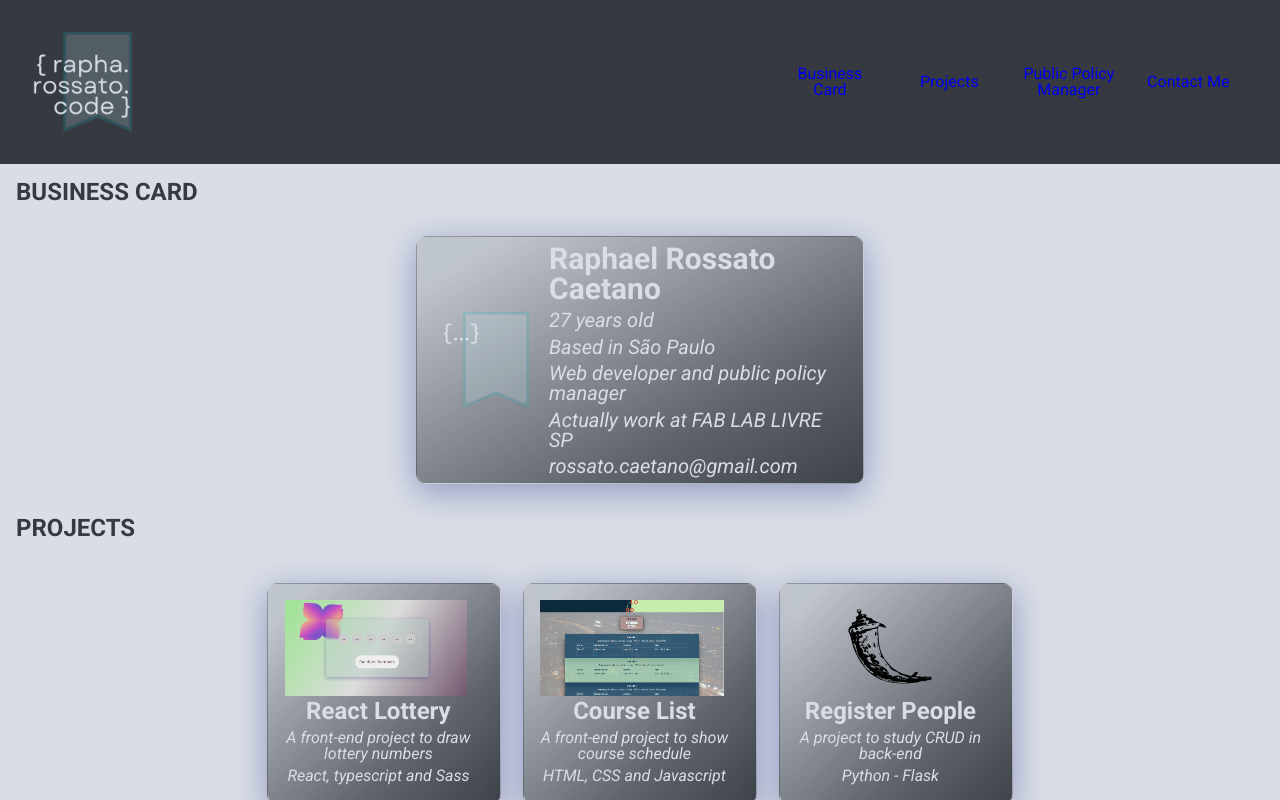
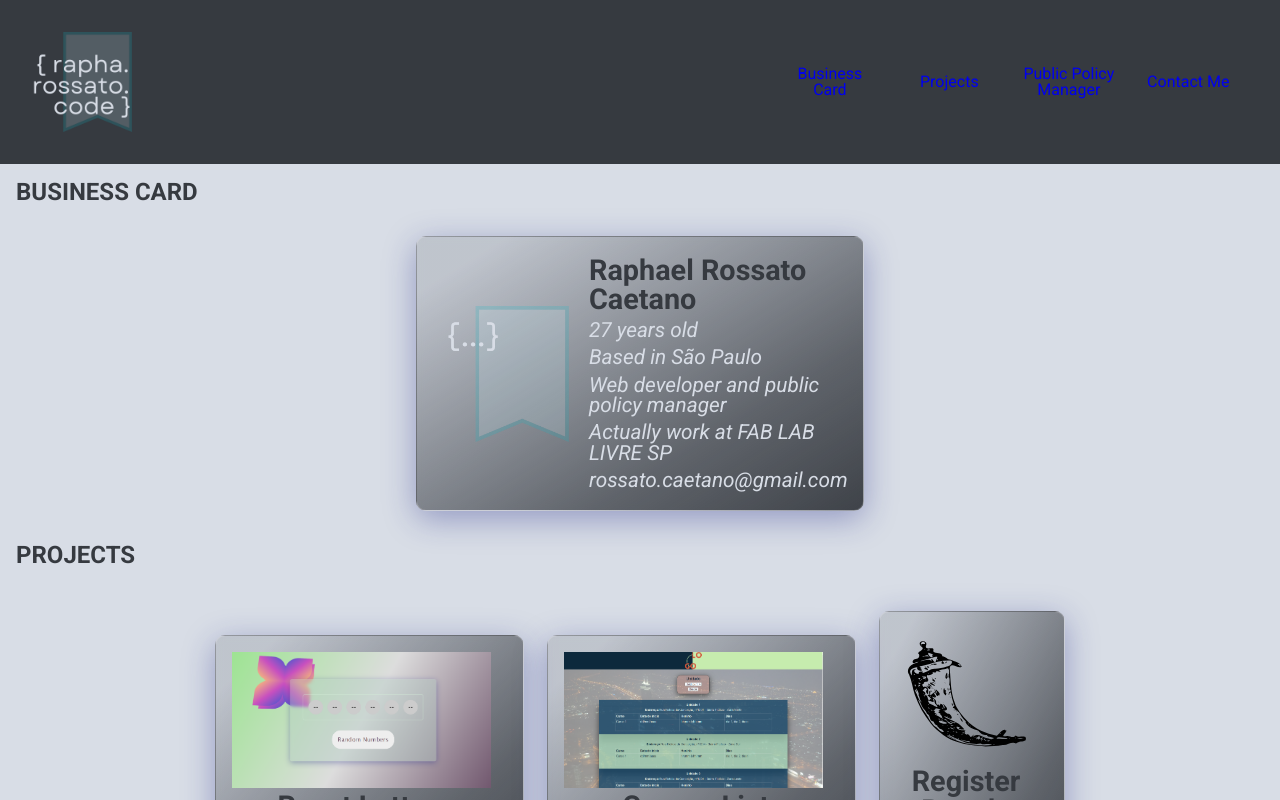
Before and after one commit to rossatocaetano/portfolio, a React (Create React App) app: page / in a window 1280 px wide. Shown: the top 800 px of the page. Built offline with nearby package versions, Linux system fonts and the light colour scheme.

Commit message:
fix bugs on BusinessCard's style components

```diff
--- a/src/App.module.scss
+++ b/src/App.module.scss
@@ -18,19 +18,21 @@ body {
 
 @media (width > $layout-breakpoint-large) {
     .cardcontainer {
-        width: 35%;
-        height: 35vh;
+        width: 40%;
+        height: 35%;
         margin: auto;
-
         display: flex;
         align-items: center;
         justify-content: center;
-
         font-size: 1.25rem;
-
         img{
             height: 15rem;
         }
-
     }
 }
+
+@media (width > $layout-breakpoint-extra-large) {
+    .cardcontainer {
+        width: 35%;
+    }
+}
--- a/src/Components/BusinessCard/BusinessCard.module.scss
+++ b/src/Components/BusinessCard/BusinessCard.module.scss
@@ -7,7 +7,6 @@
     padding: 1rem 0;
     align-items: center;
     justify-content: center;
-
     .businesscard {
         /* glassmorphism*/
         background-image: linear-gradient(to bottom right, rgba( 54, 58, 64, 0.15) 10%, rgba( 54, 58, 64, 0.75) 70%, rgba( 54, 58, 64, 0.95)  );
@@ -27,22 +26,18 @@
         height: fit-content;
         padding: 1rem;
         color: $palette3;
-
         &Vertical {
             flex-direction: column;
-
             & ul {
                 display: flex;
                 align-items: center;
                 justify-content: center;
             }
         }
-
         .image {
             height: 6rem;
-            margin-right: 1em;;
+            margin-right: 1em;
         }
-
         .information {
             display: flex;
             flex-direction: column;
@@ -50,53 +45,64 @@
             max-width: fit-content;
             flex-wrap: wrap;
             padding-right: .7rem;
-
             & li {
                 padding: .2rem 0;
                 display: flex;
                 flex-wrap: wrap;
                 word-wrap: break-word;
                 font-style: italic;
-
-                & a {
-                    text-decoration: none;
-                    color: inherit;
-                    word-wrap: break-word;
-
                 }
-            }
-
             & li:first-child {
                 font-size: 1.5em;
+                color: $palette2;
                 font-weight: bold;
                 font-style:normal;
-
             }
-
         }
     }
-
 }
 
 @media (width < $layout-breakpoint-extra-small) {
     .information {
         font-size: .7rem;
-
     }
 }
 
 @media (width > $layout-breakpoint-large) {
-
     .container {
         height: 100%;
+        .businesscard {
+            max-width: 70vw;
+            max-height: 60vh;
+            width: 100%;
+            .image{
+                height: 8.5rem;
+            }
+            .information {
+                & li {
+                    font-size: 1rem;
+                    }
+                & li:first-child {
+                    font-size: 1.5rem;
+                }
+             }
+        }
+    }
+}
 
+@media (width > $layout-breakpoint-extra-large) {
+    .container {
+        height: 100%;
         .businesscard {
-            max-width: 50vw;
-            max-height: 50vh;
-            height: 100%;
-            width: 100%;
+
+            .information {
+                & li {
+                    font-size: 1.3rem;
+                    }
+                & li:first-child {
+                    font-size: 1.8rem;
+                }
+             }
         }
-
     }
-
 }
--- a/src/assets/_base.scss
+++ b/src/assets/_base.scss
@@ -12,7 +12,7 @@ $palette9: #c5e8f6;
 
 
 /* MEDIA QUERIES INTERVALS */
-$layout-breakpoint-extra-small: 361px;
+$layout-breakpoint-extra-small: 376px;
 $layout-breakpoint-small: 576px;
 $layout-breakpoint-medium: 768px;
 $layout-breakpoint-large: 992px;
```
